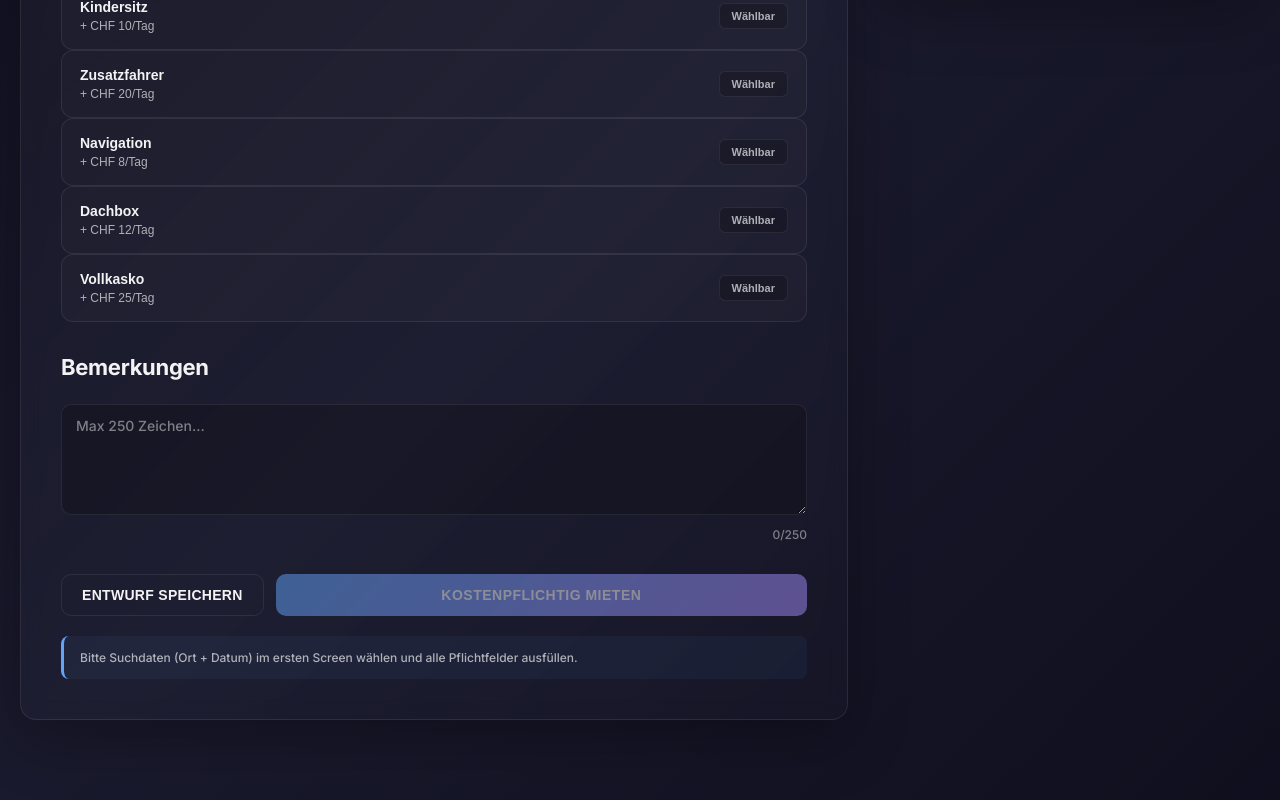
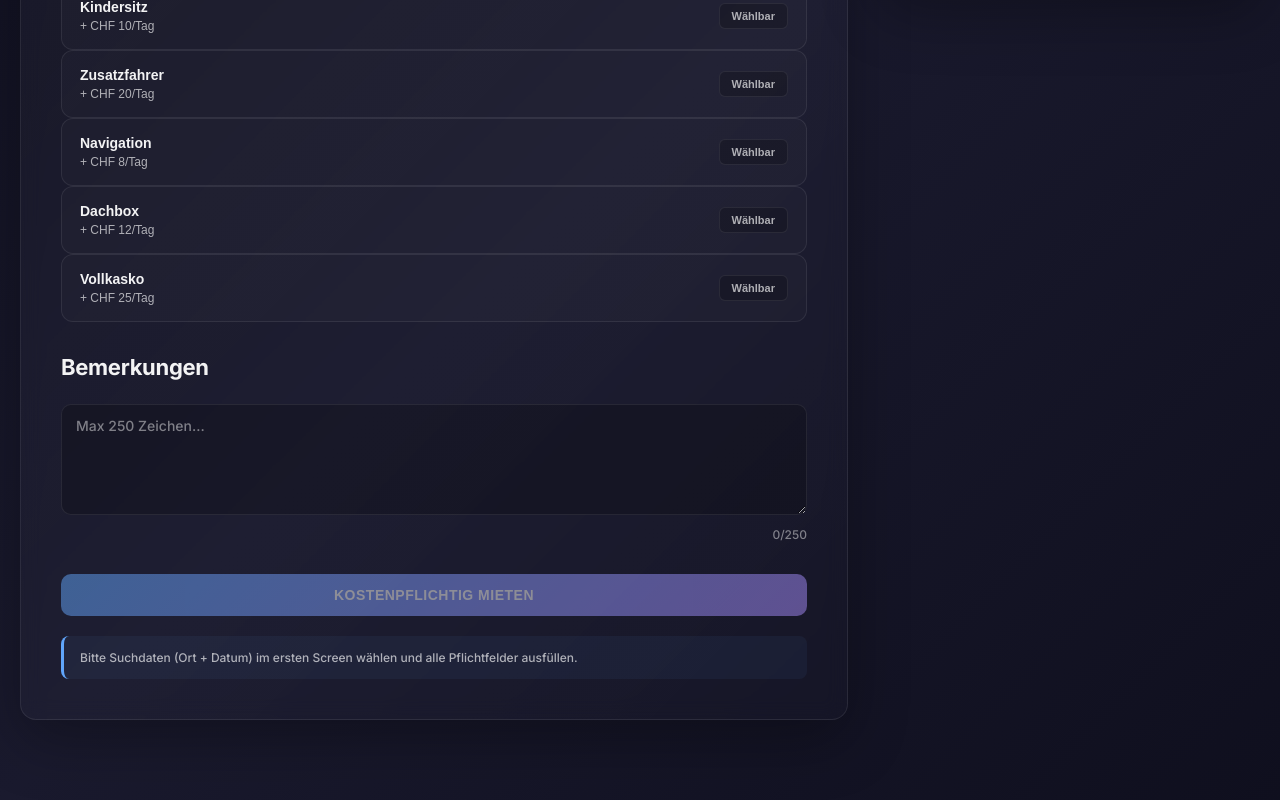
Before and after one commit to Matteo-Italiano/Car4You, a React (Vite) app: page /book/1 in a window 1280 px wide. Shown: the part 555-1355 px from the top of the page. Built offline with nearby package versions, Linux system fonts and the light colour scheme.

Commit message:
entwurf speichern raus

```diff
--- a/src/pages/BookingForm.jsx
+++ b/src/pages/BookingForm.jsx
@@ -124,7 +124,6 @@ export default function BookingForm() {
     setForm((prev) => ({ ...prev, [name]: value }));
   }
 
-  // HIER IST DIE FUNKTION, DIE GEFEHLT HAT:
   function toggleExtra(key) {
     setForm((prev) => ({
       ...prev,
@@ -155,6 +154,7 @@ export default function BookingForm() {
 
     if (!isReady) return;
 
+    // Speichert intern den Status, falls der User zurück navigiert (optional)
     saveToLocalStorage();
 
     // Navigate to success page with booking data
@@ -255,16 +255,7 @@ export default function BookingForm() {
           </div>
 
           <div className="form-actions">
-            <button
-              type="button"
-              className="secondary"
-              onClick={() => {
-                saveToLocalStorage();
-                alert("💾 Entwurf gespeichert.");
-              }}
-            >
-              Entwurf speichern
-            </button>
+            {/* HIER WURDE DER ENTWURF-BUTTON ENTFERNT */}
 
             <button type="submit" className="primary" disabled={!isReady}>
               Kostenpflichtig mieten
```
